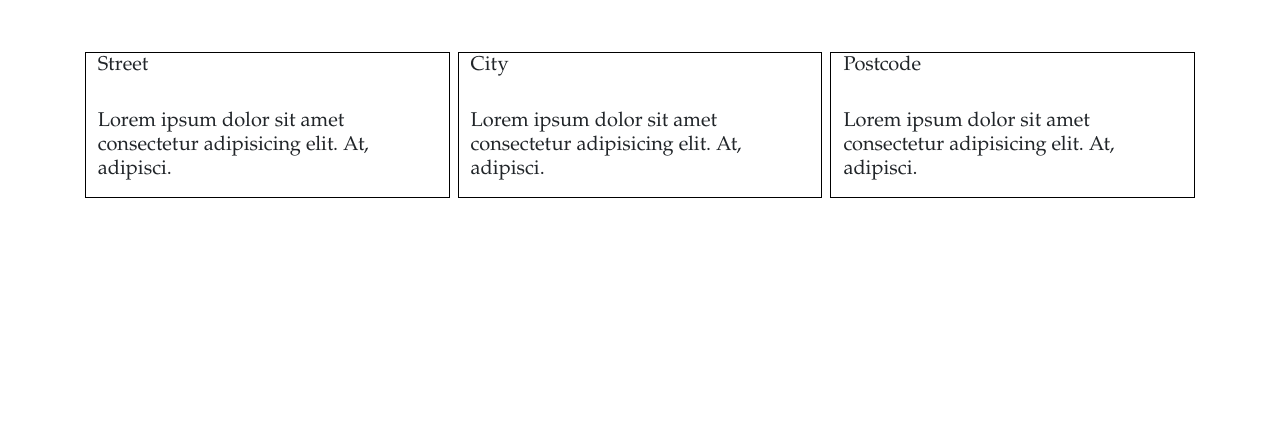
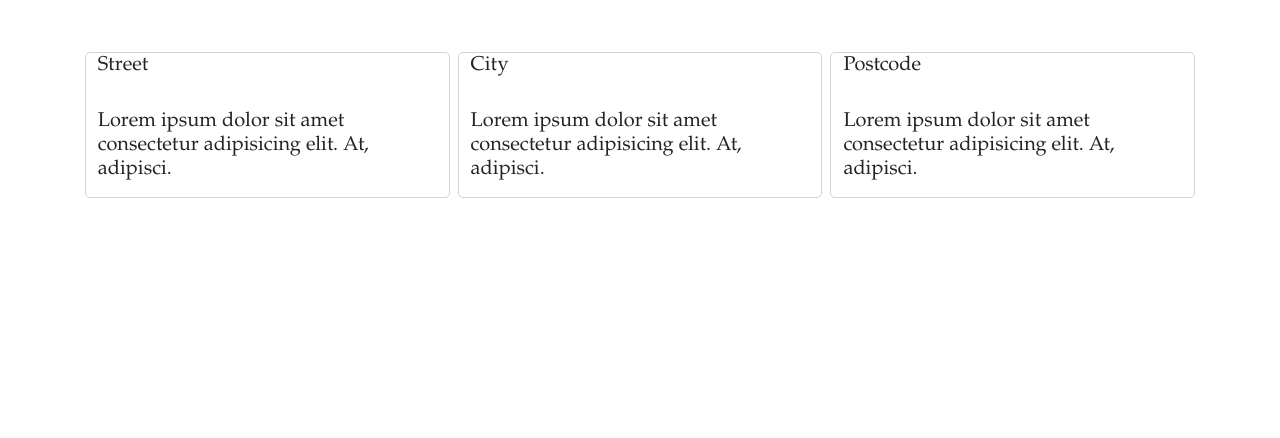
Before and after one commit to SGDavid2719/SGBD-DreamHome, a PHP site: page /VIEWS/branch.php in a window 1280 px wide. Shown: the part 261-699 px from the top of the page. Run offline with PHP 8.4, Linux system fonts and the light colour scheme; the visitor is signed in with stand-in values (Sample User, id 1).

Commit message:
border style

```diff
--- a/CSS/branch.css
+++ b/CSS/branch.css
@@ -12,7 +12,8 @@
 }
 
 .infoField {
-  border: 1px solid black;
+  border: 1px solid lightgrey;
+  border-radius: 5px;
   width: 32%;
 }
 
```
